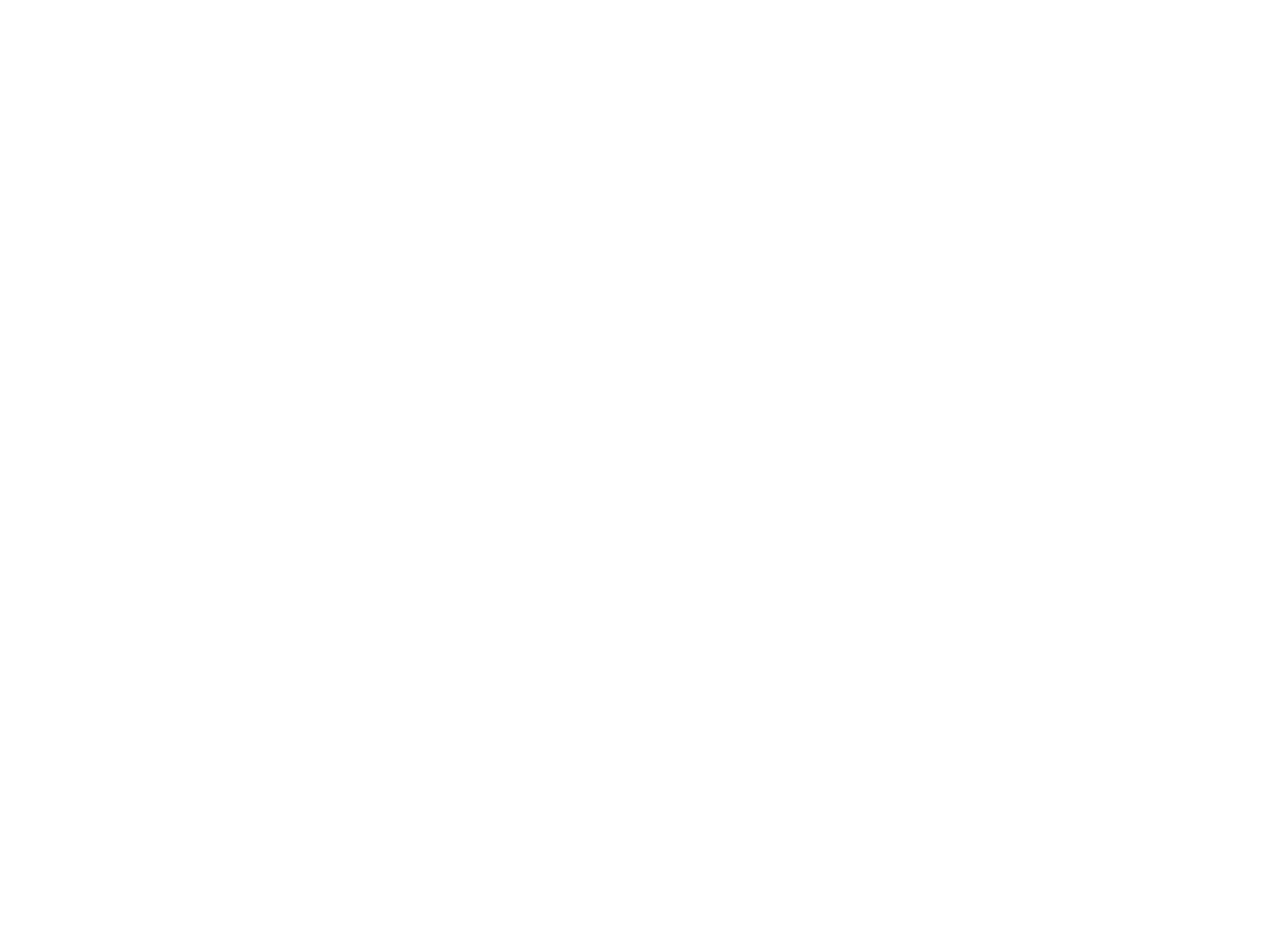
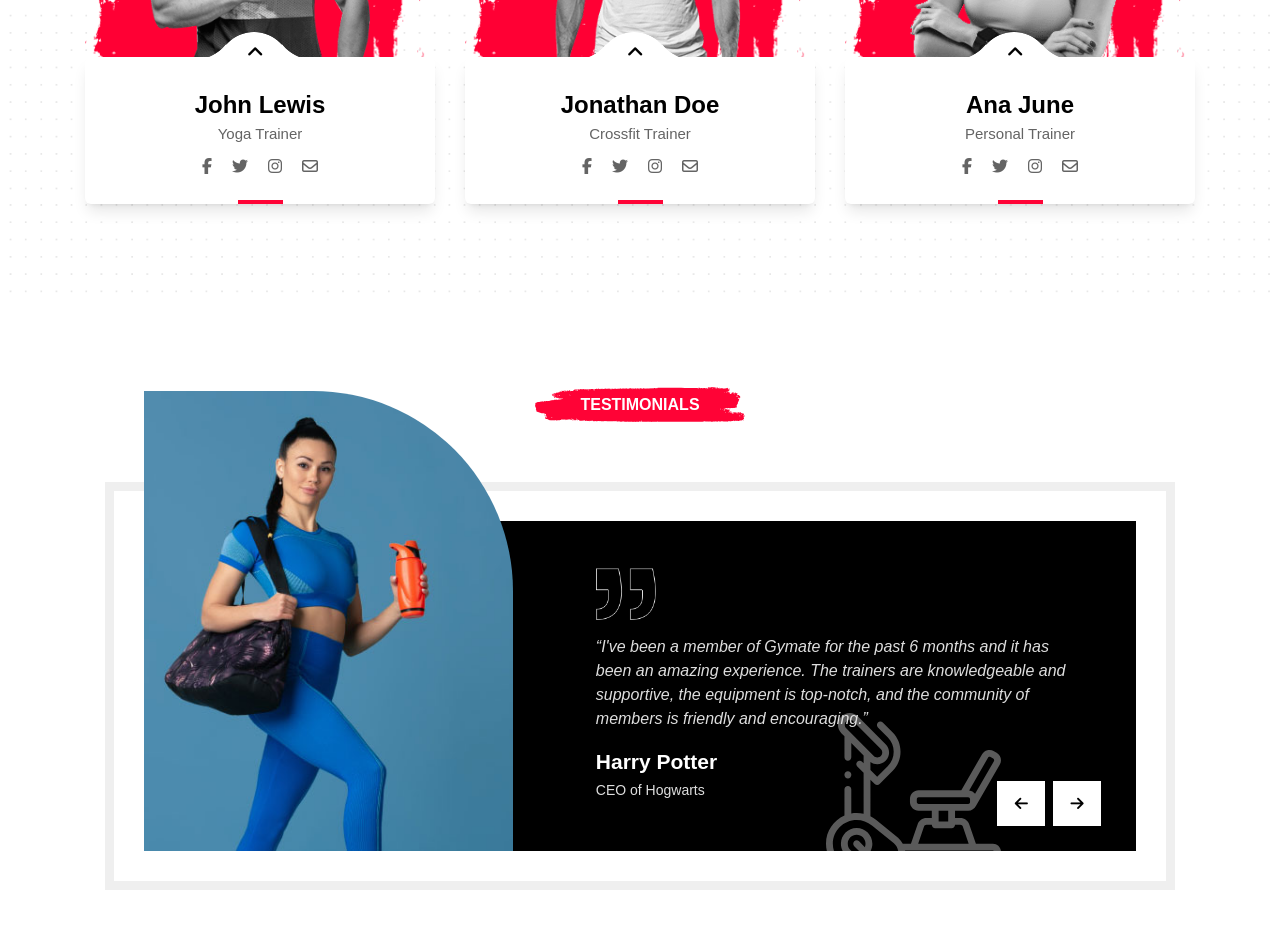
Before and after one commit to sina-olfati/gymate, a React (Create React App) app: page / in a window 1280 px wide. Shown: the part 4640-5569 px from the top of the page. Before the commit the page ends 4103 px from the top, so only its background shows below. Built offline with nearby package versions, Linux system fonts and the light colour scheme.

Commit message:
Testimonials: done (it needs more animations)

```diff
--- a/src/App.js
+++ b/src/App.js
@@ -3,6 +3,8 @@
 import Featured from "./components/Featured/Featured";
 import Hero from "./components/Hero/Hero";
 import Navbar from "./components/Nav/Navbar";
+import Testimonials from "./components/Testimonials/Testimonials";
+import Trainers from "./components/Trainers/Trainers";
 
 function App() {
   return (
@@ -12,6 +14,8 @@
       <About />
       <Featured />
       <ChooseUs />
+      <Trainers />
+      <Testimonials />
     </>
   );
 }
--- a/src/components/ChooseUs/ChooseUs.jsx
+++ b/src/components/ChooseUs/ChooseUs.jsx
@@ -29,7 +29,7 @@
             <img
               src={TitleRed}
               alt="text_bg"
-              className="w-[37%] absolute -top-[6px] -left-14 "
+              className="w-[22rem] absolute -top-[6px] -left-14 "
             />
             <h2 className=" text-[3.6rem] text-white font-bold leading-[1.2] max-w-3xl">
               We Can Give A Shape Of Your Body Here!
--- a/src/components/Featured/Featured.jsx
+++ b/src/components/Featured/Featured.jsx
@@ -14,7 +14,7 @@
             <img
               src={TitleRed}
               alt="text_bg"
-              className="w-[20%] absolute -top-[10px]"
+              className="w-[24rem] absolute -top-[10px]"
             />
             <h2 className="text-[3.6rem] text-black font-bold my-10">
               We Are Offering Best Flexible Classes
--- a/src/components/Testimonials/Testimonials.jsx
+++ b/src/components/Testimonials/Testimonials.jsx
@@ -1,102 +1,78 @@
 import TestimonialImg from "../../images/testimonials/testimonial-new.jpg";
+import Quotes from "../../images/testimonials/quotes.png";
+import BoxShape from "../../images/testimonials/testimonial-shape.svg";
 import TitleBg from "../../images/pricing/titlebg.svg";
-import TestimonialBoxes from "./TestimonialBoxes";
-import Logo1 from "../../images/testimonials/logo1.png";
-import Logo2 from "../../images/testimonials/logo2.png";
-import Logo3 from "../../images/testimonials/logo3.png";
-import Logo4 from "../../images/testimonials/logo4.png";
-import Logo5 from "../../images/testimonials/logo5.png";
 
 function Testimonials() {
   return (
     <>
       {/* testimonials div */}
-      <section className="my-[10rem] mx-auto">
-        <div className="container page-padding">
+      <section className="my-[10rem] w-[107rem] mx-auto">
+        <div className="container pagepadding">
           {/* title */}
-          <div className="text-center relative items-center w-full flex flex-col">
+          <div className="text-center relative">
             <p className="text-white relative z-10 text-[16px] uppercase font-bold -mb-[10.5rem]">
               Testimonials
             </p>
             <img
               alt="title_img"
               src={TitleBg}
-              className="w-[21rem] absolute -top-[6px] "
+              className="w-[21rem] absolute -top-[6px] left-[43rem]"
             />
           </div>
 
           {/* testimonials wrapper */}
-          <div className="border-[#efefef] mt-[17rem] md1000:mt-[9rem] bg-white border-solid border-[9px] p-[30px] min540:h-[48rem] min375:h-[60rem]">
+          <div className="border-[#efefef] mt-[17rem] bg-white border-solid border-[9px] p-[30px]">
             <div className="bg-black overflow-x-clip w-full h-[33rem] relative">
               {/* img */}
               <img
                 alt="girl_img"
                 src={TestimonialImg}
-                className="absolute bottom-0 -left-10 z-20 h-[46rem] rounded-tr-[200px] md1000:hidden"
+                className="absolute bottom-0 -left-10 z-20 h-[46rem] rounded-tr-[200px]"
               />
 
               {/* all text-boxes */}
               <div className="flex">
                 {/* text box */}
-                <TestimonialBoxes />
+                <div className="absolute flex flex-col bg-black  top-0 right-0 w-[60%] h-full py-[47px] px-[55px]">
+                  <img alt="quote_img" src={Quotes} className="w-[6rem]" />
+                  <p className=" text-[16px] italic text-[#dedede] my-6 z-10">
+                    “I've been a member of Gymate for the past 6 months and it
+                    has been an amazing experience. The trainers are
+                    knowledgeable and supportive, the equipment is top-notch,
+                    and the community of members is friendly and encouraging.”
+                  </p>
+                  <h3 className="text-white text-[21px] mb-1 font-bold">
+                    Harry Potter
+                  </h3>
+                  <p className="text-[14px] font-medium text-[#dedede]">
+                    CEO of Hogwarts
+                  </p>
+                  <img
+                    alt="box_img"
+                    src={BoxShape}
+                    className="w-[17.5rem] absolute bottom-0 right-[13.5rem] invert opacity-40"
+                  />
+                </div>
               </div>
 
               {/* buttons */}
-              <div className="flex gap-3 absolute bottom-[25px] right-[35px] z-20 min540:-bottom-[52px] min540:right-[17px]">
+              <div className="flex gap-3 absolute bottom-[25px] right-[35px]">
                 <button
-                  title="left"
                   style={{ transition: "all 0.2s" }}
                   className="py-5 px-7 bg-white text-black text-2xl hover:bg-[#FF0336] hover:text-white"
                 >
-                  <i className="fa-solid fa-arrow-left"></i>
+                  <i class="fa-solid fa-arrow-left"></i>
                 </button>
                 <button
-                  title="right"
                   style={{ transition: "all 0.2s" }}
                   className="py-5 px-7 bg-white text-black text-2xl hover:bg-[#FF0336] hover:text-white"
                 >
-                  <i className="fa-solid fa-arrow-right"></i>
+                  <i class="fa-solid fa-arrow-right"></i>
                 </button>
               </div>
             </div>
           </div>
-        </div>
-
-        {/* brand logos */}
-        <div
-          className="flex gap-5 justify-center mt-32 border-b border-solid border-[#64646438] pb-28 flex-wrap
-        "
-        >
-          <img
-            src={Logo1}
-            alt="logo"
-            className="scale-[.8] hover:invert"
-            style={{ transition: "all 0.3s" }}
-          />
-          <img
-            src={Logo2}
-            alt="logo"
-            className=" scale-[.8] hover:invert"
-            style={{ transition: "all 0.3s" }}
-          />
-          <img
-            src={Logo3}
-            alt="logo"
-            className=" scale-[.8] hover:invert"
-            style={{ transition: "all 0.3s" }}
-          />
-          <img
-            src={Logo4}
-            alt="logo"
-            className=" scale-[.8] hover:invert"
-            style={{ transition: "all 0.3s" }}
-          />
-          <img
-            src={Logo5}
-            alt="logo"
-            className=" scale-[.8] hover:invert"
-            style={{ transition: "all 0.3s" }}
-          />
         </div>
       </section>
     </>
--- a/src/components/Trainers/Trainers.jsx
+++ b/src/components/Trainers/Trainers.jsx
@@ -6,15 +6,15 @@
     <>
       <section className="trainers-section">
         <div className="container page-padding py-[12rem]">
-          {/* title div */}
-          <div className="flex flex-col text-center relative">
+          {/* title div -- */}
+          <div className="flex flex-col text-center relative w-[117rem]">
             <p className="text-white relative z-10 text-[16px] uppercase font-bold mb-10">
               gym trainers
             </p>
             <img
               src={TitleRed}
               alt="text_bg"
-              className="w-[18%] absolute -top-[6px] left-[48rem] "
+              className="w-[21rem] absolute -top-[6px] left-[48.5rem] "
             />
 
             <h2 className="text-[3.4rem] font-bold mb-4">
@@ -26,8 +26,8 @@
             </p>
           </div>
 
-          {/* trainers div */}
-          <div className="flex mt-14">
+          {/* trainers div -- */}
+          <div className="flex mt-20">
             <TrainerBox />
           </div>
         </div>
```
